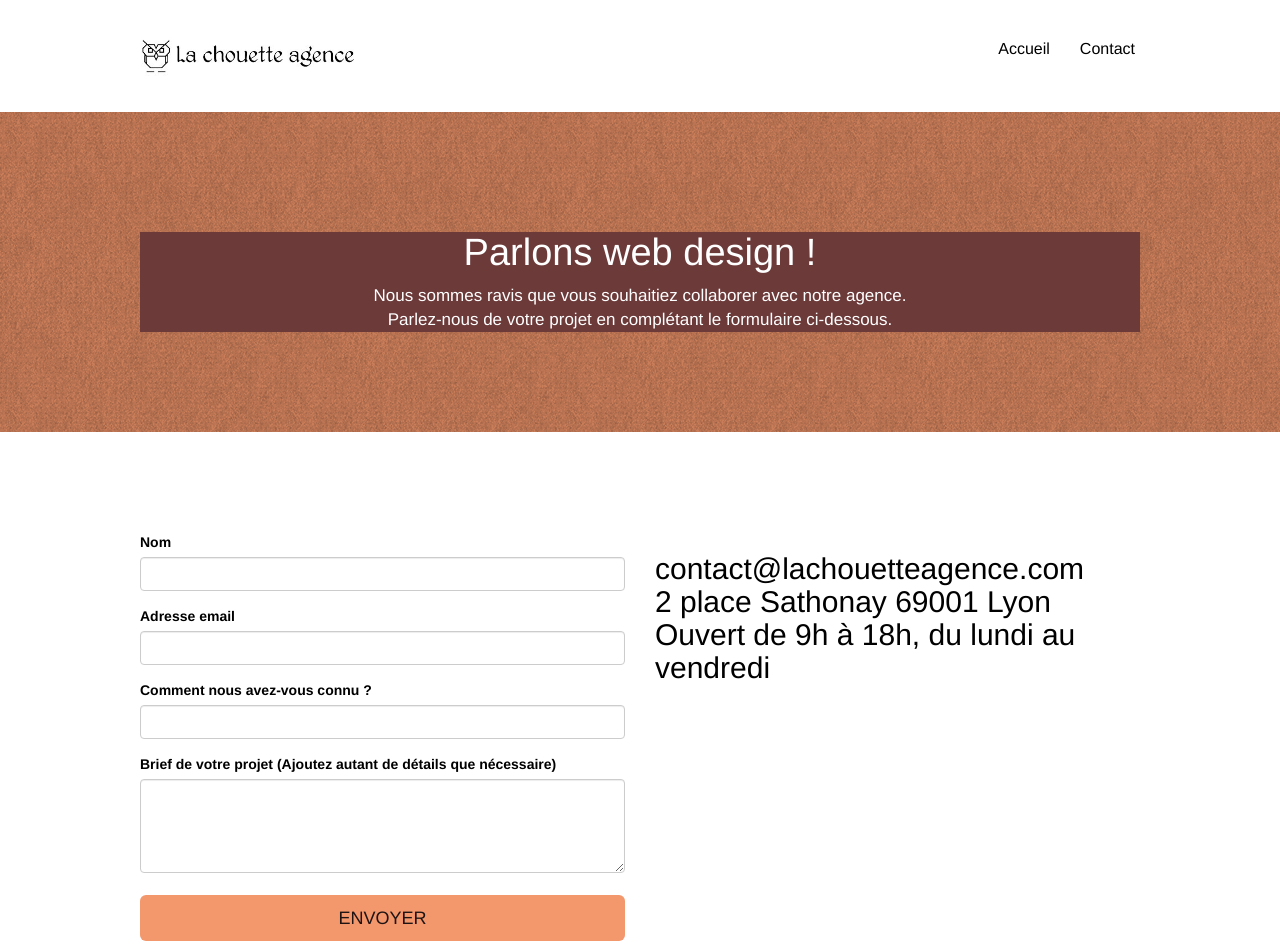
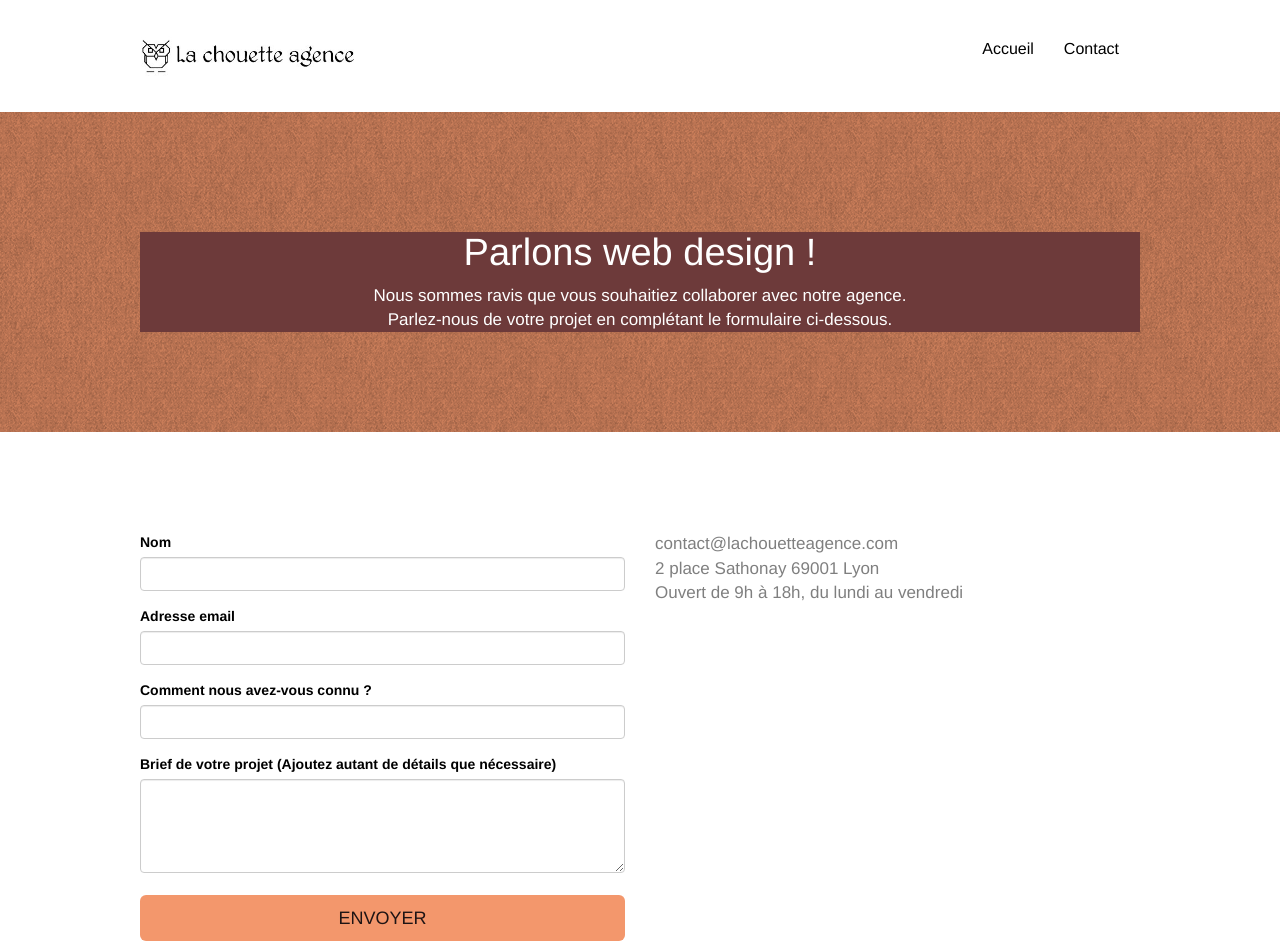
Before and after one commit to Cuvelier05/LaurentCuvelier_4_16032021, a plain HTML site: page contact.html in a window 1280 px wide. Shown: the top 944 px of the page. Drawn offline with nearby package versions, Linux system fonts and the light colour scheme.

Commit message:
fix scroll bar navbar, fix font size responsive pb

```diff
--- a/contact.html
+++ b/contact.html
@@ -165,10 +165,10 @@
                 </form>
               </div>
               <div class="col-sm-6">
-                <h2>
+                <address>
                   contact@lachouetteagence.com<br />2 place Sathonay 69001
                   Lyon<br />Ouvert de 9h à 18h, du lundi au vendredi<br />
-                </h2>
+                </address>
               </div>
             </div>
           </div>
--- a/style.css
+++ b/style.css
@@ -18,6 +18,10 @@ figure {
 .foot_icon {
   display: flex;
   justify-content: space-around;
+}
+
+address {
+  font-size: 17px;
 }
 
 a,
@@ -330,7 +334,7 @@ a:hover {
 
 .navbar .nav {
   padding-top: 2px;
-  margin-right: -16px;
+  /* margin-right: -16px;*/
   float: right;
   z-index: 1;
 }
@@ -405,7 +409,7 @@ a:hover {
   }
   .nav-center .site-navigation {
     position: relative;
-    width: 100%;
+    width: 90%;
     right: 0;
     margin-right: 0px;
     margin-top: 20px;
```
